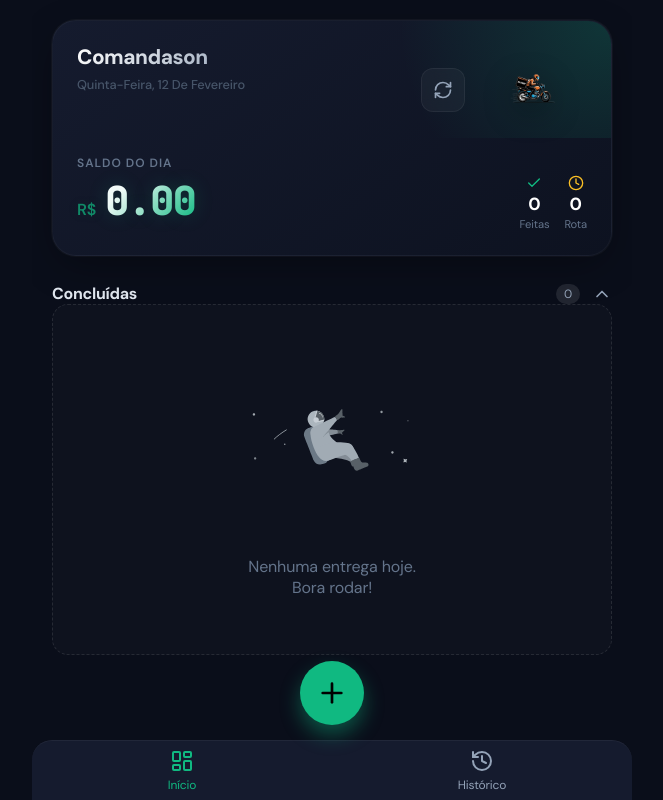
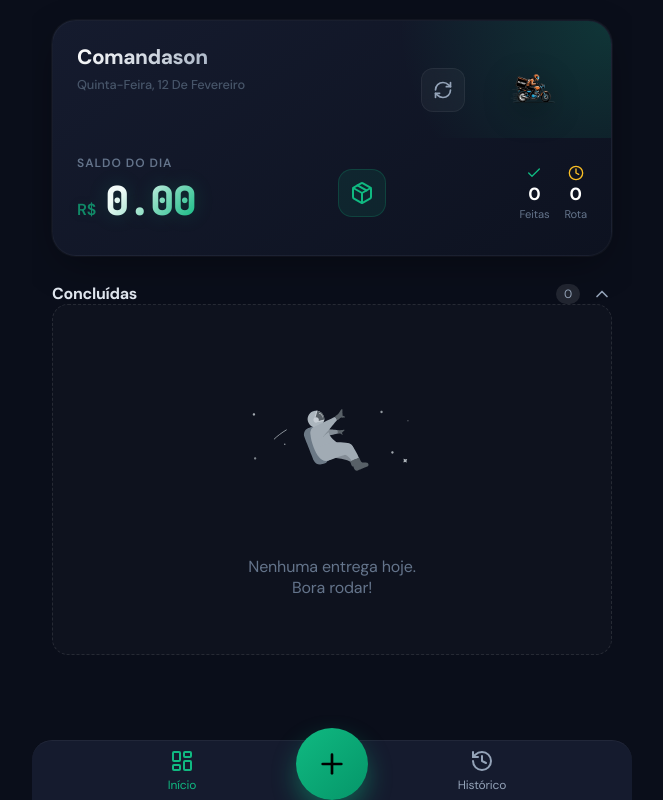
Before and after one commit to RianCavalcante/comandason, a React (Vite) app: page / in a window 1280 px wide. Both pictures are taken after a click on the button "INICIAR". Shown: the whole page, without its empty margins (308-971 px from the left). Built offline with nearby package versions, Linux system fonts and the light colour scheme.

Commit message:
feat: manual delivery entry and UI refinements

```diff
--- a/src/components/Dashboard.tsx
+++ b/src/components/Dashboard.tsx
@@ -16,6 +16,8 @@ const useLottie = (url: string) => {
     return data;
 };
 
+import ManualEntryModal from './ManualEntryModal';
+
 const Dashboard: React.FC = () => {
     const [todaysTotal, setTodaysTotal] = useState(0);
     const [processingDeliveries, setProcessingDeliveries] = useState<Delivery[]>([]);
@@ -29,6 +31,7 @@ const Dashboard: React.FC = () => {
     const [deliveryToDelete, setDeliveryToDelete] = useState<number | null>(null);
     const [isPendingExpanded, setIsPendingExpanded] = useState(true);
     const [isCompletedExpanded, setIsCompletedExpanded] = useState(true);
+    const [isManualModalOpen, setIsManualModalOpen] = useState(false);
 
     const navigate = useNavigate();
     const deliveryAnim = useLottie('/lottie-location.json');
@@ -103,7 +106,8 @@ const Dashboard: React.FC = () => {
     };
 
     return (
-        <div className="dashboard-container">
+        <>
+            <div className="dashboard-container animate-fade-in">
                 <CustomModal
                     isOpen={isDeleteModalOpen}
                     onClose={() => setIsDeleteModalOpen(false)}
@@ -155,6 +159,15 @@ const Dashboard: React.FC = () => {
                                 <span className="amount">{todaysTotal.toFixed(2)}</span>
                             </div>
                         </div>
+
+                        <button
+                            className="btn-manual-entry-header"
+                            onClick={() => setIsManualModalOpen(true)}
+                            title="Entrada Manual"
+                        >
+                            <Package size={24} />
+                        </button>
+
                         <div className="mini-stat-group">
                             <div className="mini-stat">
                                 <Check size={16} className="text-green" />
@@ -352,10 +365,18 @@ const Dashboard: React.FC = () => {
                     )}
                 </section>
 
+            </div>
+
             <button className="fab-scan-large" onClick={() => navigate('/scanner')}>
                 <Plus size={32} />
             </button>
-        </div>
+
+            <ManualEntryModal
+                isOpen={isManualModalOpen}
+                onClose={() => setIsManualModalOpen(false)}
+                onSuccess={loadData}
+            />
+        </>
     );
 };
 
--- /dev/null
+++ b/src/components/ManualEntryModal.tsx
@@ -0,0 +1,106 @@
+import React, { useState } from 'react';
+import { X, User, MapPin, DollarSign, Save } from 'lucide-react';
+import { db } from '../db';
+
+interface ManualEntryModalProps {
+    isOpen: boolean;
+    onClose: () => void;
+    onSuccess: () => void;
+}
+
+const ManualEntryModal: React.FC<ManualEntryModalProps> = ({ isOpen, onClose, onSuccess }) => {
+    const [clientName, setClientName] = useState('');
+    const [address, setAddress] = useState('');
+    const [amount, setAmount] = useState('');
+    const [isSaving, setIsSaving] = useState(false);
+
+    if (!isOpen) return null;
+
+    const handleSubmit = async (e: React.FormEvent) => {
+        e.preventDefault();
+        const numAmount = parseFloat(amount.replace(',', '.'));
+
+        if (isNaN(numAmount) || numAmount <= 0) {
+            alert('Por favor, insira um valor válido.');
+            return;
+        }
+
+        setIsSaving(true);
+        try {
+            await db.deliveries.add({
+                amount: numAmount,
+                clientName: clientName.trim() || 'Cliente Manual',
+                address: address.trim() || 'Endereço não informado',
+                status: 'pending',
+                date: new Date(),
+                rawText: 'Entrada Manual',
+                createdAt: new Date()
+            });
+            onSuccess();
+            onClose();
+            // Reset form
+            setClientName('');
+            setAddress('');
+            setAmount('');
+        } catch (error) {
+            console.error('Error adding manual delivery:', error);
+            alert('Erro ao salvar entrega.');
+        } finally {
+            setIsSaving(false);
+        }
+    };
+
+    return (
+        <div className="modal-overlay" onClick={(e) => e.target === e.currentTarget && onClose()}>
+            <div className="manual-entry-content">
+                <div className="manual-entry-header">
+                    <h2>Nova Entrega</h2>
+                    <button onClick={onClose} className="btn-close-modal">
+                        <X size={24} />
+                    </button>
+                </div>
+
+                <form onSubmit={handleSubmit} className="manual-entry-form">
+                    <div className="input-group-premium">
+                        <label><User size={16} /> Nome do Cliente</label>
+                        <input
+                            type="text"
+                            value={clientName}
+                            onChange={(e) => setClientName(e.target.value)}
+                            placeholder="Ex: João Silva"
+                            autoFocus
+                        />
+                    </div>
+
+                    <div className="input-group-premium">
+                        <label><MapPin size={16} /> Endereço</label>
+                        <input
+                            type="text"
+                            value={address}
+                            onChange={(e) => setAddress(e.target.value)}
+                            placeholder="Rua, Número, Bairro"
+                        />
+                    </div>
+
+                    <div className="input-group-premium">
+                        <label><DollarSign size={16} /> Valor da Entrega</label>
+                        <input
+                            type="text"
+                            inputMode="decimal"
+                            value={amount}
+                            onChange={(e) => setAmount(e.target.value)}
+                            placeholder="0,00"
+                            required
+                        />
+                    </div>
+
+                    <button type="submit" className="btn-save-manual" disabled={isSaving}>
+                        {isSaving ? 'Salvando...' : <><Save size={20} /> Salvar Entrega</>}
+                    </button>
+                </form>
+            </div>
+        </div>
+    );
+};
+
+export default ManualEntryModal;
--- a/src/index.css
+++ b/src/index.css
@@ -1082,19 +1082,41 @@ button {
   gap: 15px;
 }
 
-/* FAB */
+.daily-total-container {
+  display: flex;
+  align-items: center;
+  justify-content: space-between;
+  gap: 12px;
+}
+
+.btn-manual-entry-header {
+  background: rgba(16, 185, 129, 0.1);
+  border: 1px solid rgba(16, 185, 129, 0.2);
+  color: #10b981;
+  width: 44px;
+  height: 44px;
+  border-radius: 12px;
+  display: flex;
+  align-items: center;
+  justify-content: center;
+  cursor: pointer;
+  transition: all 0.2s;
+}
+
+/* FAB centered correctly */
 .fab-scan-large {
   position: fixed;
   bottom: calc(75px + env(safe-area-inset-bottom, 0px));
-  left: 50%;
-  transform: translateX(-50%);
-  width: 64px;
-  height: 64px;
+  left: 0;
+  right: 0;
+  margin: 0 auto;
+  width: 68px;
+  height: 68px;
   border-radius: 50%;
-  background: var(--color-primary);
+  background: linear-gradient(135deg, #10b981 0%, #059669 100%);
   color: #000;
   border: none;
-  box-shadow: 0 10px 20px rgba(16, 185, 129, 0.4);
+  box-shadow: 0 10px 25px rgba(16, 185, 129, 0.5);
   display: flex;
   align-items: center;
   justify-content: center;
@@ -1103,8 +1125,37 @@ button {
 }
 
 .fab-scan-large:active {
-  transform: translateX(-50%) scale(0.9);
+  transform: scale(0.9);
   box-shadow: 0 5px 10px rgba(16, 185, 129, 0.4);
+}
+
+/* Header button placement */
+.stats-grid {
+  display: flex;
+  justify-content: space-between;
+  align-items: center; /* Center vertically */
+  position: relative;
+}
+
+.daily-total-container {
+  display: flex;
+  align-items: baseline;
+  gap: 12px;
+}
+
+.btn-manual-entry-header {
+  background: rgba(16, 185, 129, 0.1);
+  border: 1px solid rgba(16, 185, 129, 0.2);
+  color: #10b981;
+  width: 48px;
+  height: 48px;
+  border-radius: 14px;
+  display: flex;
+  align-items: center;
+  justify-content: center;
+  cursor: pointer;
+  transition: all 0.2s;
+  margin-left: 10px;
 }
 
 /* ========== RESPONSIVE ========== */
@@ -1546,8 +1597,157 @@ button {
   color: var(--color-text-muted);
 }
 
-.animate-fade-in {
-  animation: fadeIn 0.3s ease-out;
+/* Manual Entry Modal */
+.manual-entry-content {
+  background: linear-gradient(145deg, #1e293b 0%, #0f172a 100%);
+  padding: 30px;
+  border-radius: 28px;
+  width: 90%;
+  max-width: 400px;
+  box-shadow: 0 24px 60px rgba(0, 0, 0, 0.6);
+  border: 1px solid rgba(255, 255, 255, 0.08);
+  animation: modalPop 0.3s cubic-bezier(0.175, 0.885, 0.320, 1.275);
+}
+
+.manual-entry-header {
+  display: flex;
+  justify-content: space-between;
+  align-items: center;
+  margin-bottom: 24px;
+}
+
+.manual-entry-header h2 {
+  font-size: 1.5rem;
+  font-weight: 800;
+  color: #fff;
+  margin: 0;
+}
+
+.btn-close-modal {
+  background: rgba(255, 255, 255, 0.05);
+  border: none;
+  color: #94a3b8;
+  padding: 8px;
+  border-radius: 12px;
+  cursor: pointer;
+}
+
+.manual-entry-form {
+  display: flex;
+  flex-direction: column;
+  gap: 20px;
+}
+
+.input-group-premium {
+  display: flex;
+  flex-direction: column;
+  gap: 8px;
+}
+
+.input-group-premium label {
+  font-size: 0.85rem;
+  font-weight: 600;
+  color: #94a3b8;
+  display: flex;
+  align-items: center;
+  gap: 6px;
+}
+
+.input-group-premium input {
+  background: rgba(0, 0, 0, 0.2);
+  border: 1px solid rgba(255, 255, 255, 0.06);
+  border-radius: 14px;
+  padding: 14px 16px;
+  color: #fff;
+  font-size: 1rem;
+  outline: none;
+  transition: all 0.2s;
+}
+
+.input-group-premium input:focus {
+  border-color: var(--color-primary);
+  background: rgba(16, 185, 129, 0.05);
+  box-shadow: 0 0 0 4px rgba(16, 185, 129, 0.1);
+}
+
+.btn-save-manual {
+  margin-top: 10px;
+  background: linear-gradient(135deg, #059669 0%, #10b981 100%);
+  color: #fff;
+  border: none;
+  padding: 16px;
+  border-radius: 16px;
+  font-weight: 700;
+  font-size: 1rem;
+  display: flex;
+  align-items: center;
+  justify-content: center;
+  gap: 10px;
+  cursor: pointer;
+  box-shadow: 0 10px 25px rgba(16, 185, 129, 0.3);
+}
+
+.btn-save-manual:active {
+  transform: scale(0.97);
+}
+
+.btn-save-manual:disabled {
+  opacity: 0.6;
+  cursor: not-allowed;
+}
+
+/* FAB Layout */
+.fab-container {
+  position: fixed;
+  bottom: calc(85px + env(safe-area-inset-bottom, 0px));
+  left: 50%;
+  transform: translateX(-50%);
+  display: flex;
+  align-items: center;
+  gap: 16px;
+  z-index: 101;
+}
+
+.fab-secondary {
+  width: 54px;
+  height: 54px;
+  border-radius: 50%;
+  background: rgba(255, 255, 255, 0.03);
+  backdrop-filter: blur(10px);
+  border: 1px solid rgba(255, 255, 255, 0.1);
+  color: #fff;
+  display: flex;
+  align-items: center;
+  justify-content: center;
+  box-shadow: 0 8px 32px rgba(0, 0, 0, 0.4);
+  cursor: pointer;
+  transition: all 0.2s ease;
+}
+
+.fab-secondary:active {
+  transform: scale(0.9);
+  background: rgba(255, 255, 255, 0.1);
+}
+
+.fab-scan-large {
+  position: static;
+  transform: none;
+  width: 72px;
+  height: 72px;
+  border-radius: 50%;
+  background: linear-gradient(135deg, #10b981 0%, #059669 100%);
+  color: #000;
+  border: none;
+  box-shadow: 0 12px 24px rgba(16, 185, 129, 0.4);
+  display: flex;
+  align-items: center;
+  justify-content: center;
+  transition: all 0.2s ease;
+}
+
+.fab-scan-large:active {
+  transform: scale(0.92);
+  box-shadow: 0 6px 12px rgba(16, 185, 129, 0.4);
 }
 
 @keyframes fadeIn {
```
Lines whose indentation alone changed are shown as unchanged.
